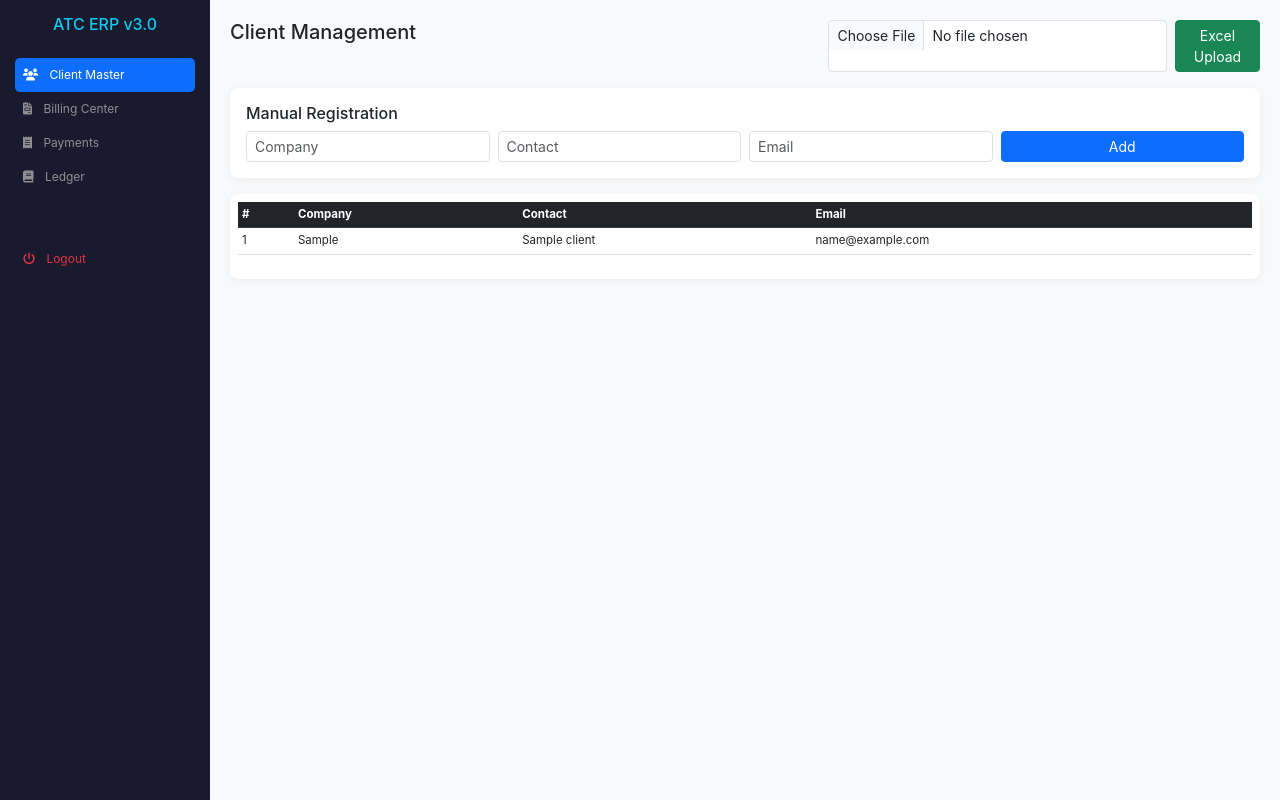
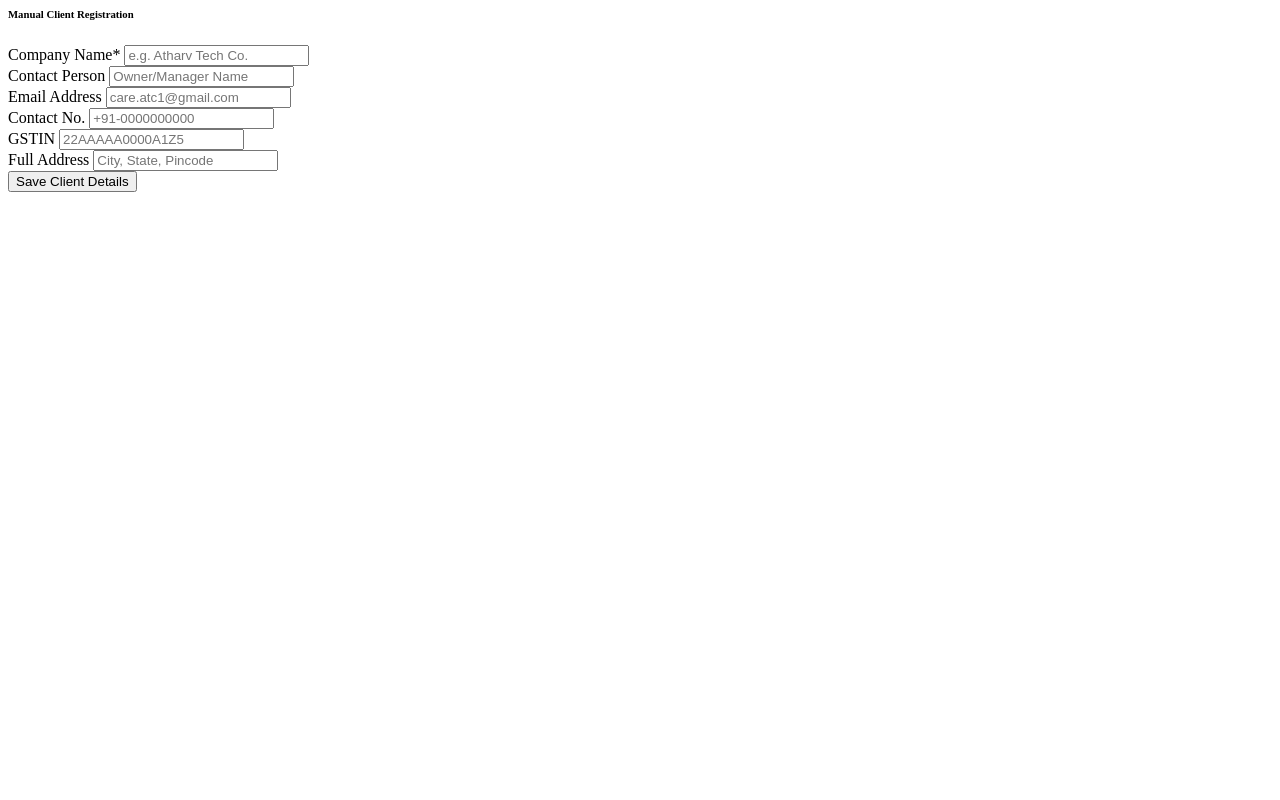
Before and after one commit to careatc1-pixel/Atharv_ERP, a Flask app: page / in a window 1280 px wide. Run offline with Flask 3, Linux system fonts and the light colour scheme; the visitor is signed in with stand-in values (Sample User, id 1); tables that the repository leaves empty hold one stand-in row (values such as "Sample post").

Commit message:
Update admin.html

```diff
--- a/templates/admin.html
+++ b/templates/admin.html
@@ -1,124 +1,32 @@
-<!DOCTYPE html>
-<html lang="en">
-<head>
-    <title>Atharv ERP v3.0</title>
-    <link rel="stylesheet" href="https://cdn.jsdelivr.net/npm/bootstrap@5.3.0/dist/css/bootstrap.min.css">
-    <link rel="stylesheet" href="https://cdnjs.cloudflare.com/ajax/libs/font-awesome/6.0.0/css/all.min.css">
-    <style>
-        body { font-size: 11.5px; background: #f8f9fa; font-family: 'Inter', sans-serif; }
-        .sidebar { width: 210px; height: 100vh; position: fixed; background: #1a1a2e; color: white; padding: 15px; }
-        .main { margin-left: 210px; padding: 20px; }
-        .nav-link { color: #8e8e93; border:none; background:none; width:100%; text-align:left; padding: 8px; font-size: 12px; }
-        .nav-link.active { background: #0d6efd; color: white !important; border-radius: 5px; }
-        .card { border: none; border-radius: 8px; box-shadow: 0 2px 8px rgba(0,0,0,0.05); }
-    </style>
-</head>
-<body>
-
-<div class="sidebar">
-    <h6 class="text-info text-center mb-4">ATC ERP v3.0</h6>
-    <div class="nav flex-column nav-pills">
-        <button class="nav-link active" data-bs-toggle="pill" data-bs-target="#t-client"><i class="fas fa-users me-2"></i> Client Master</button>
-        <button class="nav-link" data-bs-toggle="pill" data-bs-target="#t-bill"><i class="fas fa-file-invoice me-2"></i> Billing Center</button>
-        <button class="nav-link" data-bs-toggle="pill" data-bs-target="#t-pay"><i class="fas fa-receipt me-2"></i> Payments</button>
-        <button class="nav-link" data-bs-toggle="pill" data-bs-target="#t-ledger"><i class="fas fa-book me-2"></i> Ledger</button>
-        <a href="/logout" class="nav-link text-danger mt-5"><i class="fas fa-power-off me-2"></i> Logout</a>
-    </div>
+<div class="card p-3 mb-3">
+    <h6 class="mb-3 text-primary">Manual Client Registration</h6>
+    <form action="/add-client" method="POST" class="row g-2">
+        <div class="col-md-4">
+            <label class="fw-bold text-muted">Company Name*</label>
+            <input type="text" name="company" class="form-control form-control-sm" placeholder="e.g. Atharv Tech Co." required>
+        </div>
+        <div class="col-md-4">
+            <label class="fw-bold text-muted">Contact Person</label>
+            <input type="text" name="name" class="form-control form-control-sm" placeholder="Owner/Manager Name">
+        </div>
+        <div class="col-md-4">
+            <label class="fw-bold text-muted">Email Address</label>
+            <input type="email" name="email" class="form-control form-control-sm" placeholder="care.atc1@gmail.com">
+        </div>
+        <div class="col-md-4">
+            <label class="fw-bold text-muted">Contact No.</label>
+            <input type="text" name="contact" class="form-control form-control-sm" placeholder="+91-0000000000">
+        </div>
+        <div class="col-md-4">
+            <label class="fw-bold text-muted">GSTIN</label>
+            <input type="text" name="gst" class="form-control form-control-sm" placeholder="22AAAAA0000A1Z5">
+        </div>
+        <div class="col-md-4">
+            <label class="fw-bold text-muted">Full Address</label>
+            <input type="text" name="address" class="form-control form-control-sm" placeholder="City, State, Pincode">
+        </div>
+        <div class="col-12 mt-3">
+            <button type="submit" class="btn btn-sm btn-primary w-100 shadow-sm">Save Client Details</button>
+        </div>
+    </form>
 </div>
-
-<div class="main">
-    <div class="tab-content">
-        <div class="tab-pane fade show active" id="t-client">
-            <div class="d-flex justify-content-between mb-3">
-                <h5>Client Management</h5>
-                <form action="/bulk-upload" method="POST" enctype="multipart/form-data" class="d-flex">
-                    <input type="file" name="file" class="form-control form-control-sm me-2" required>
-                    <button class="btn btn-sm btn-success">Excel Upload</button>
-                </form>
-            </div>
-            <div class="card p-3 mb-3">
-                <h6>Manual Registration</h6>
-                <form action="/add-client" method="POST" class="row g-2">
-                    <div class="col-md-3"><input type="text" name="company" class="form-control form-control-sm" placeholder="Company" required></div>
-                    <div class="col-md-3"><input type="text" name="name" class="form-control form-control-sm" placeholder="Contact"></div>
-                    <div class="col-md-3"><input type="email" name="email" class="form-control form-control-sm" placeholder="Email"></div>
-                    <div class="col-md-3"><button class="btn btn-sm btn-primary w-100">Add</button></div>
-                </form>
-            </div>
-            <div class="card p-2">
-                <table class="table table-sm table-hover">
-                    <thead class="table-dark"><tr><th>#</th><th>Company</th><th>Contact</th><th>Email</th></tr></thead>
-                    <tbody>
-                        {% for c in clients %}<tr><td>{{loop.index}}</td><td>{{c.company}}</td><td>{{c.name}}</td><td>{{c.email}}</td></tr>{% endfor %}
-                    </tbody>
-                </table>
-            </div>
-        </div>
-
-        <div class="tab-pane fade" id="t-bill">
-            <h5>Multi-Service Billing</h5>
-            <div class="card p-3">
-                <form action="/create-invoice" method="POST">
-                    <div class="row g-2 mb-3">
-                        <div class="col-md-6">
-                            <select name="client_id" class="form-select form-select-sm">
-                                {% for c in clients %}<option value="{{c.id}}">{{c.company}}</option>{% endfor %}
-                            </select>
-                        </div>
-                        <div class="col-md-3"><input type="number" name="discount" class="form-control form-control-sm" placeholder="Discount"></div>
-                    </div>
-                    <div id="items">
-                        <div class="row g-2 mb-2">
-                            <div class="col-md-8"><input type="text" name="service[]" class="form-control form-control-sm" placeholder="Service" required></div>
-                            <div class="col-md-3"><input type="number" name="price[]" class="form-control form-control-sm" placeholder="Price" required></div>
-                        </div>
-                    </div>
-                    <button type="button" class="btn btn-xs btn-outline-secondary mb-3" onclick="addRow()">+ Add Service</button>
-                    <button class="btn btn-sm btn-success w-100">Generate Invoice</button>
-                </form>
-            </div>
-        </div>
-
-        <div class="tab-pane fade" id="t-ledger">
-            <h5>Accounting Ledger</h5>
-            <form action="/" method="GET" class="row g-2 mb-3">
-                <div class="col-md-4">
-                    <select name="client_id" class="form-select form-select-sm">
-                        <option value="">All Clients</option>
-                        {% for c in clients %}<option value="{{c.id}}">{{c.company}}</option>{% endfor %}
-                    </select>
-                </div>
-                <div class="col-md-2"><button class="btn btn-sm btn-dark w-100">Filter</button></div>
-            </form>
-            <div class="card p-2">
-                <table class="table table-sm table-bordered">
-                    <thead class="table-dark"><tr><th>Date</th><th>Doc No</th><th>Type</th><th>Dr</th><th>Cr</th><th>PDF</th></tr></thead>
-                    <tbody>
-                        {% for t in txs %}
-                        <tr>
-                            <td>{{t.date.strftime('%d/%m/%Y')}}</td>
-                            <td>{{t.doc_no}}</td>
-                            <td>{{t.type}}</td>
-                            <td class="text-danger">{% if t.type == 'Invoice' %}₹{{t.amount}}{% endif %}</td>
-                            <td class="text-success">{% if t.type == 'Payment' %}₹{{t.amount}}{% endif %}</td>
-                            <td><a href="/download-pdf/{{t.id}}" class="btn btn-xs btn-danger">PDF</a></td>
-                        </tr>
-                        {% endfor %}
-                    </tbody>
-                </table>
-            </div>
-        </div>
-    </div>
-</div>
-
-<script>
-    function addRow() {
-        const div = document.createElement('div'); div.className = 'row g-2 mb-2';
-        div.innerHTML = `<div class="col-md-8"><input type="text" name="service[]" class="form-control form-control-sm" placeholder="Service" required></div>
-                         <div class="col-md-3"><input type="number" name="price[]" class="form-control form-control-sm" placeholder="Price" required></div>`;
-        document.getElementById('items').appendChild(div);
-    }
-</script>
-<script src="https://cdn.jsdelivr.net/npm/bootstrap@5.3.0/dist/js/bootstrap.bundle.min.js"></script>
-</body>
-</html>
```
